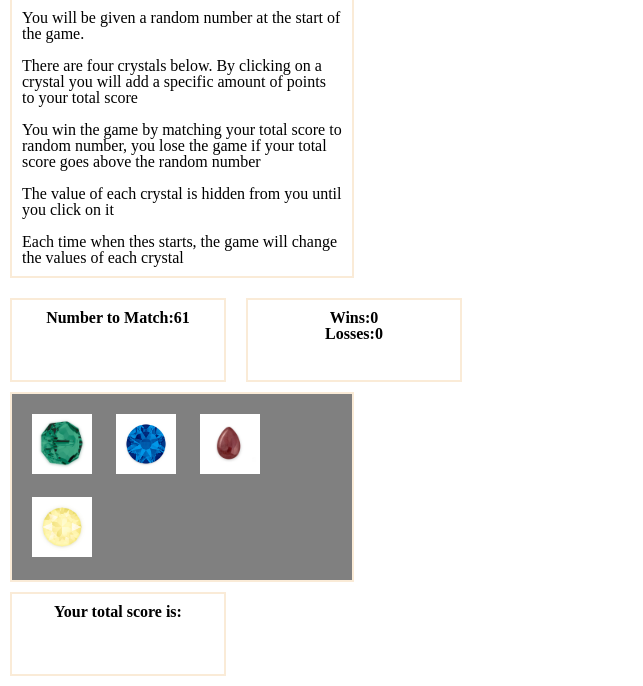
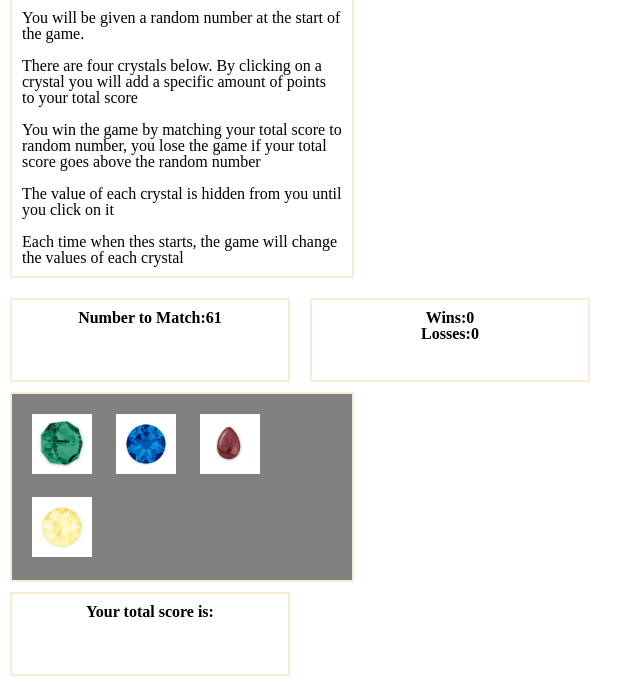
Before and after one commit to jobimathai1/unit-4-game, a plain HTML site: page index.html in a window 1280 px wide. Shown: the part 126-812 px from the top of the page, without its empty margins (0-643 px from the left). Drawn offline with nearby package versions, Linux system fonts and the light colour scheme.

Commit message:
comments & tuning

```diff
--- a/assets/css/style.css
+++ b/assets/css/style.css
@@ -28,12 +28,12 @@ div.header, div.howToPlay{
 
 .numToMatch, .winLoss{
     float: left;
-    width: 15%;
+    width: 20%;
     height: 60px;
 }
 
 .userScore{
-    width: 15%;
+    width: 20%;
     height: 60px;
 }
 
--- a/assets/javascript/javascript.js
+++ b/assets/javascript/javascript.js
@@ -1,12 +1,17 @@
-$(document).ready(function () {
+$(document).ready(function() {
+  //First generate a random number between 19 & 120
+
   var Random = Math.floor(Math.random() * 101 + 19)
   $("#randomNum").text(Random);
+
+  //Create 4 variables to store the value between 1 to 12 for the crystals.
 
   var num1 = Math.floor(Math.random() * 11 + 1)
   var num2 = Math.floor(Math.random() * 11 + 1)
   var num3 = Math.floor(Math.random() * 11 + 1)
   var num4 = Math.floor(Math.random() * 11 + 1)
 
+  //Declaring the variables that will store the user's score, the number of wins & losses
   var userScore = 0;
   var wins = 0;
   var losses = 0;
@@ -14,7 +19,7 @@ $(document).ready(function () {
   $("#numWins").text(wins);
   $("#numLoss").text(losses);
 
-
+  //After the user wins or loses, reset the game back to original state to continue
 
   function reset() {
     Random = Math.floor(Math.random() * 101 + 19)
@@ -28,63 +33,71 @@ $(document).ready(function () {
     $("#finalScore").text(userScore);
   }
 
+  //A function to update the wins of the user & display the count to the user
   function win() {
     wins++;
     $("#numWins").text(wins);
     reset();
   }
 
+  //A function to update the losses of the user & display the count to the user
   function loss() {
     losses++;
     $("#numLoss").text(losses);
     reset();
   }
 
-
-    $("#one").on("click", function () {
+  //when user clicks on the 1st crystal,  update user score & update the user score on the website
+  $("#one").on("click", function() {
     userScore = userScore + num1;
     console.log("New userScore= " + userScore);
     $("#finalScore").text(userScore);
+
+    //if the user clicks the 1st crystal & user score matches the random number generated, then increment win otherwise loss count
     if (userScore === Random) {
       win();
-        }
-        else if (userScore > Random) {
+    } else if (userScore > Random) {
       loss();
     }
   })
 
-    $("#two").on("click", function () {
+  //when user clicks on the 2nd crystal,  update user score & update the user score on the website
+  $("#two").on("click", function() {
     userScore = userScore + num2;
     console.log("New userScore= " + userScore);
     $("#finalScore").text(userScore);
+
+    //if the user clicks the 2nd crystal & user score matches the random number generated, then increment win otherwise loss count
     if (userScore === Random) {
       win();
-        }
-        else if (userScore > Random) {
+    } else if (userScore > Random) {
       loss();
     }
   })
 
-    $("#three").on("click", function () {
+  //when user clicks on the 3rd crystal,  update user score & update the user score on the website
+  $("#three").on("click", function() {
     userScore = userScore + num3;
     console.log("New userScore= " + userScore);
     $("#finalScore").text(userScore);
+    //if the user clicks the 3rd crystal & user score matches the random number generated, then increment win otherwise loss count
     if (userScore === Random) {
       win();
-        }
-        else if (userScore > Random) {
+    } else if (userScore > Random) {
       loss();
     }
   })
 
-    $("#four").on("click", function () {
+  //when user clicks on the 4th crystal,  update user score & update the user score on the website
+  $("#four").on("click", function() {
     userScore = userScore + num4;
     console.log("New userScore= " + userScore);
     $("#finalScore").text(userScore);
+
+    //if the user clicks the 4th crystal & user score matches the random number generated, then increment win otherwise loss count
     if (userScore === Random) {
       win();
-        }
-        else if (userScore > Random) {
+    } else if (userScore > Random) {
       loss();
     }
   });
```
Also changed, not shown: index.html (+6 -8 lines). Lines whose indentation alone changed are shown as unchanged.
